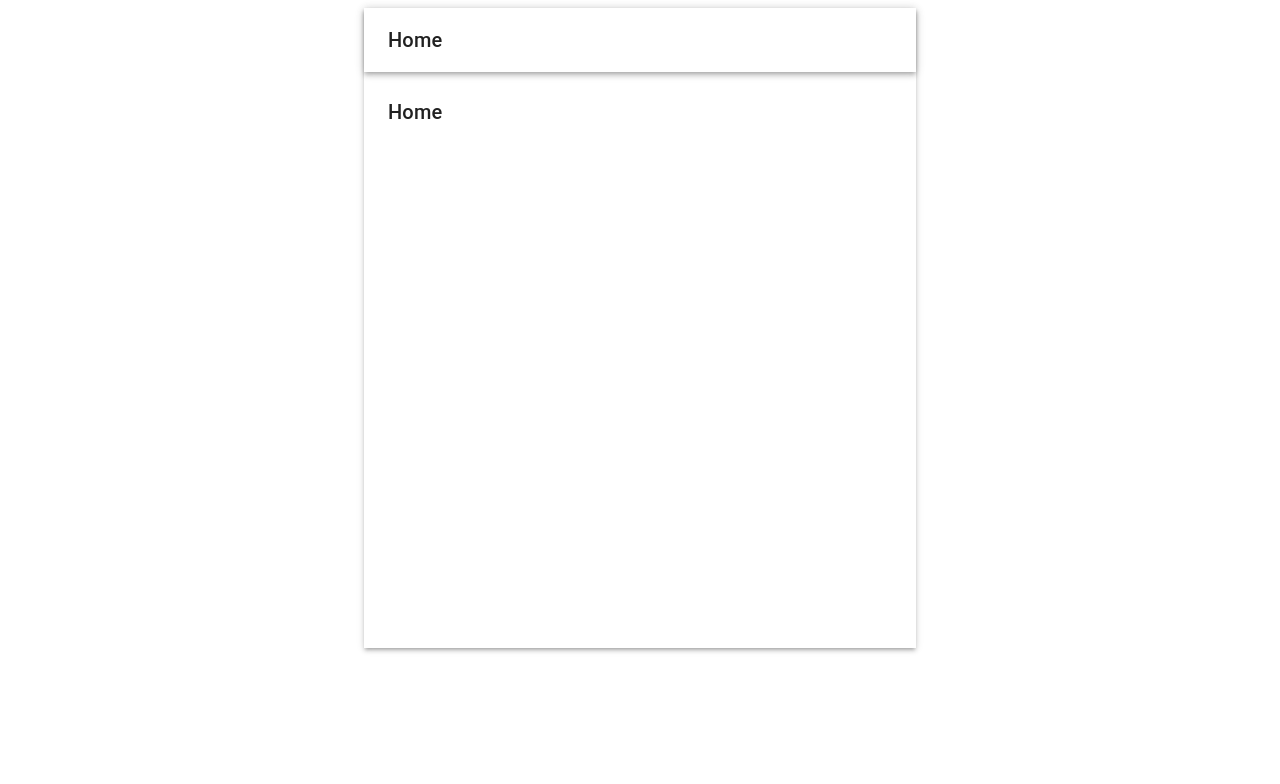
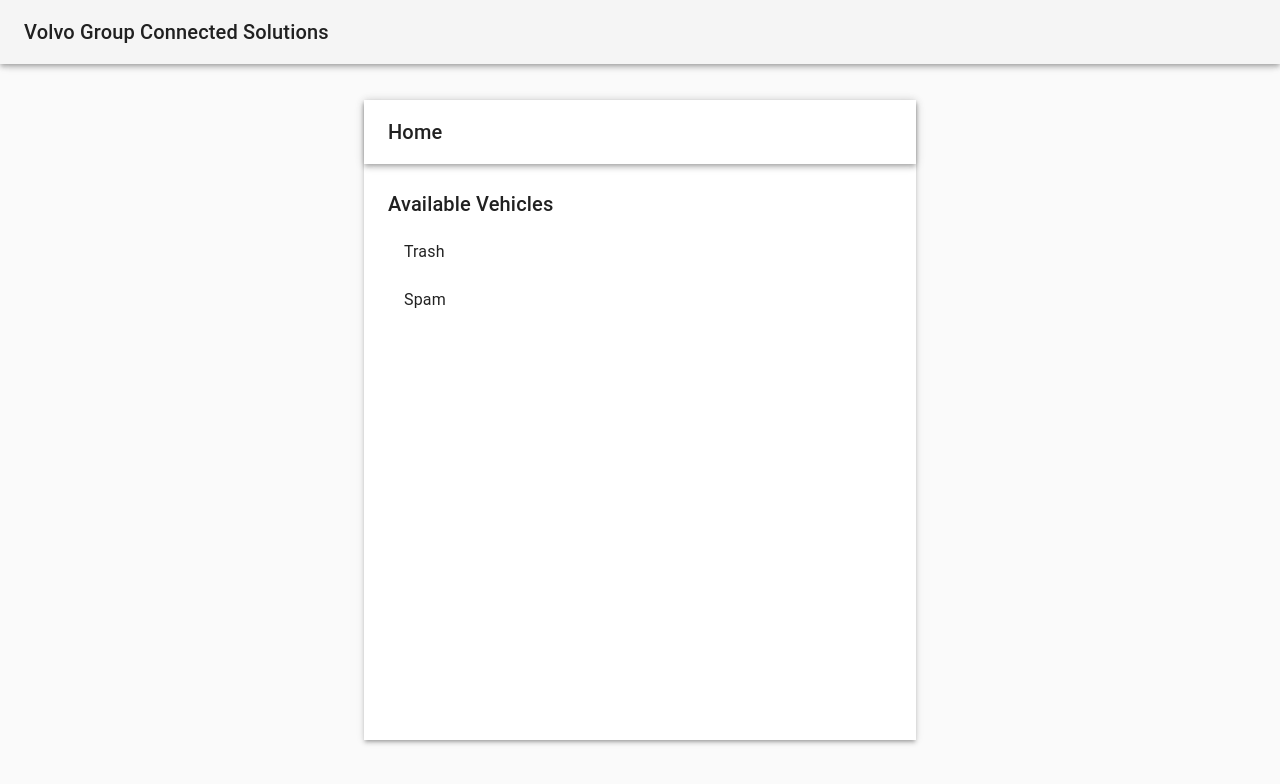
Before and after one commit to ntlyaraujo/assignment-web-application, a React (Create React App) app: page / in a window 1280 px wide. Shown: the top 784 px of the page. Built offline with nearby package versions, Linux system fonts and the light colour scheme.

Commit message:
Homepage structure container implemented

```diff
--- a/src/components/AppBar/index.tsx
+++ b/src/components/AppBar/index.tsx
@@ -6,7 +6,7 @@ interface AppBarProps {
     title: string
   }
 const TopAppBar = ({title}: AppBarProps) => (
-    <AppBar position="absolute" color="default">
+    <AppBar position="fixed" color="default">
         <Toolbar>
           <Typography variant="h6" color="inherit" noWrap>
             {title}
--- a/src/components/ContainerApp/index.tsx
+++ b/src/components/ContainerApp/index.tsx
@@ -1,27 +1,47 @@
 import React, { FunctionComponent } from "react";
 import Paper from "@material-ui/core/Paper";
 import AppBar from "@material-ui/core/AppBar";
-import { Grid, Toolbar, Typography } from "@material-ui/core";
-import './style.css'
+import {
+  createStyles,
+  Grid,
+  makeStyles,
+  Toolbar,
+  Typography,
+} from "@material-ui/core";
+
 interface ContainerAppProps {
   page: string;
 }
+const useStyles = makeStyles(() =>
+  createStyles({
+    main_container: {
+      height: "80vh",
+      marginTop: "100px",
+    },
+    content: {
+      padding: "24px",
+    },
+  })
+);
 const ContainerApp: FunctionComponent<ContainerAppProps> = ({
   page,
   children,
-}) => (
-  <Paper elevation={3} square className='main_container'>
+}) => {
+  const classes = useStyles();
+  return (
+    <Paper elevation={3} square className={classes.main_container}>
       <AppBar position="static" color="inherit">
         <Toolbar>
           <Typography variant="h6">{page}</Typography>
         </Toolbar>
       </AppBar>
-    <Grid container spacing={3} className='content'>
+      <Grid container spacing={3} className={classes.content}>
         <Grid item xs={12}>
           {children}
         </Grid>
       </Grid>
     </Paper>
   );
+};
 
 export default ContainerApp;
--- a/src/components/ContainerApp/style.css
+++ /dev/null
@@ -1,6 +0,0 @@
-.main_container{
-    height: 80vh;
-}
-.content{
-    padding: 24px;
-}
--- a/src/pages/homepage/index.tsx
+++ b/src/pages/homepage/index.tsx
@@ -1,16 +1,37 @@
-import React from 'react';
-import Container from '@material-ui/core/Container';
-import ContainerApp from '../../components/ContainerApp'
-import { Typography } from '@material-ui/core';
+import React from "react";
+import ContainerApp from "../../components/ContainerApp";
+import TopAppBar from "../../components/AppBar";
+import {
+  Container,
+  CssBaseline,
+  List,
+  ListItem,
+  ListItemProps,
+  ListItemText,
+  Typography,
+} from "@material-ui/core";
 
+function ListItemLink(props: ListItemProps<"a", { button?: true }>) {
+  return <ListItem button component="a" {...props} />;
+}
 const HomePage = () => (
-
-    <Container maxWidth="sm">
-      <ContainerApp page='Home'>
-      <Typography variant="h6" color="inherit" noWrap>Home</Typography>
-      </ContainerApp>
-    </Container>
-
+  <Container maxWidth="sm">
+    <CssBaseline />
+    <TopAppBar title="Volvo Group Connected Solutions" />
+    <ContainerApp page="Home">
+      <Typography variant="h6" color="inherit" noWrap>
+        Available Vehicles
+      </Typography>
+      <List component="nav" aria-label="secondary mailbox folders">
+        <ListItem button>
+          <ListItemText primary="Trash" />
+        </ListItem>
+        <ListItemLink href="#simple-list">
+          <ListItemText primary="Spam" />
+        </ListItemLink>
+      </List>
+    </ContainerApp>
+  </Container>
 );
 
 export default HomePage;
```
Also changed, not shown: 1 other file (tests, documents, lock files or other folders). Lines whose indentation alone changed are shown as unchanged.
